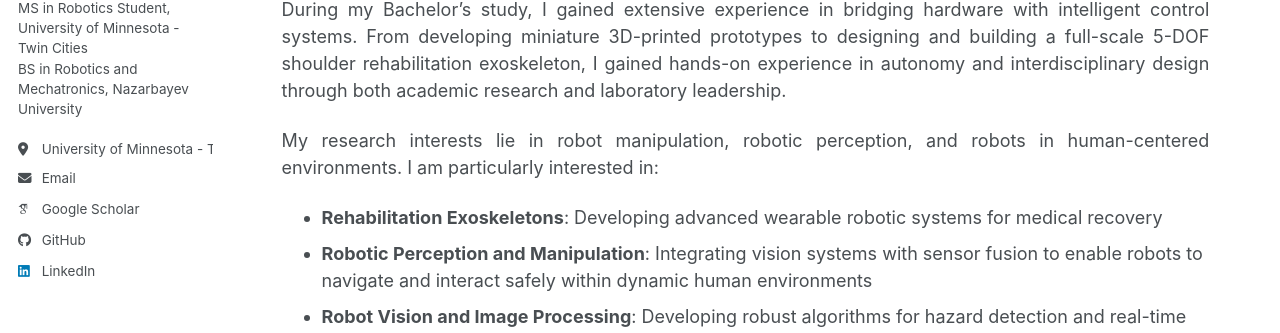
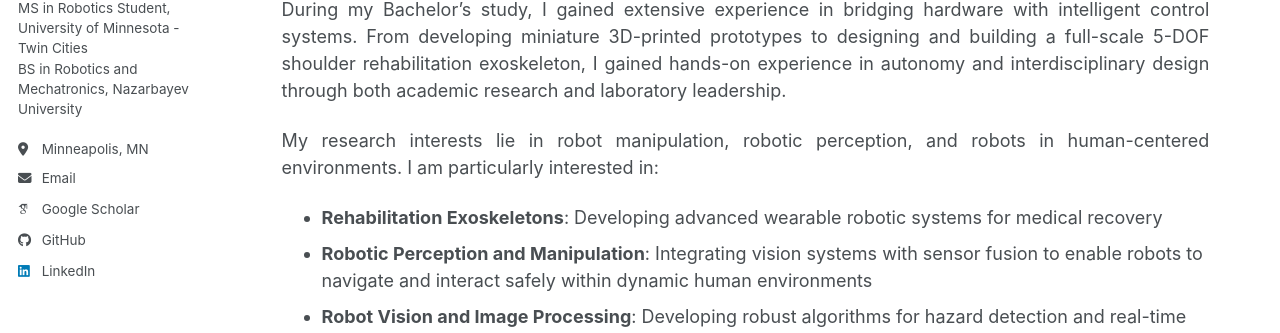
Before and after one commit to aturganbayev/aturganbayev-website-old, a Jekyll site: the page built from _pages/about.md, in a window 1280 px wide. Shown: the part 277-610 px from the top of the page. Built offline with Jekyll 4.4.1, drawn with Linux system fonts in a browser that asks for light colours; some web fonts are replaced; a script bundle is joined from its source files by our own code; library files that are not in the unit come from our copies.

Commit message:
minor fixes

```diff
--- a/_config.yml
+++ b/_config.yml
@@ -27,7 +27,7 @@ author:
   name             : "Azamat Turganbayev"
   pronouns         : # example: "she/her"
   bio              : "MS in Robotics Student, University of Minnesota - Twin Cities\nBS in Robotics and Mechatronics, Nazarbayev University"
-  location         : "University of Minnesota - Twin Cities"
+  location         : "Minneapolis, MN"
   employer         : # "Red Brick University"
   uri              : # URL
   email            : "turga003@umn.edu"
--- a/_includes/author-profile.html
+++ b/_includes/author-profile.html
@@ -29,7 +29,7 @@
     <ul class="author__urls social-icons">
       <!-- Font Awesome icons / Biographic information  -->
       {% if author.location %}
-        <li class="author__desktop"><i class="fas fa-fw fa-location-dot icon-pad-right" aria-hidden="true"></i>{% if page.lang == 'ru' %}Университет Миннесоты - Твин-Ситис{% else %}{{ author.location }}{% endif %}</li>
+        <li class="author__desktop"><i class="fas fa-fw fa-location-dot icon-pad-right" aria-hidden="true"></i>{% if page.lang == 'ru' %}Миннеаполис, МН{% else %}{{ author.location }}{% endif %}</li>
       {% endif %}
       {% if author.employer %}
         <li class="author__desktop"><i class="fas fa-fw fa-building-columns icon-pad-right" aria-hidden="true"></i>{{ author.employer }}</li>
```
